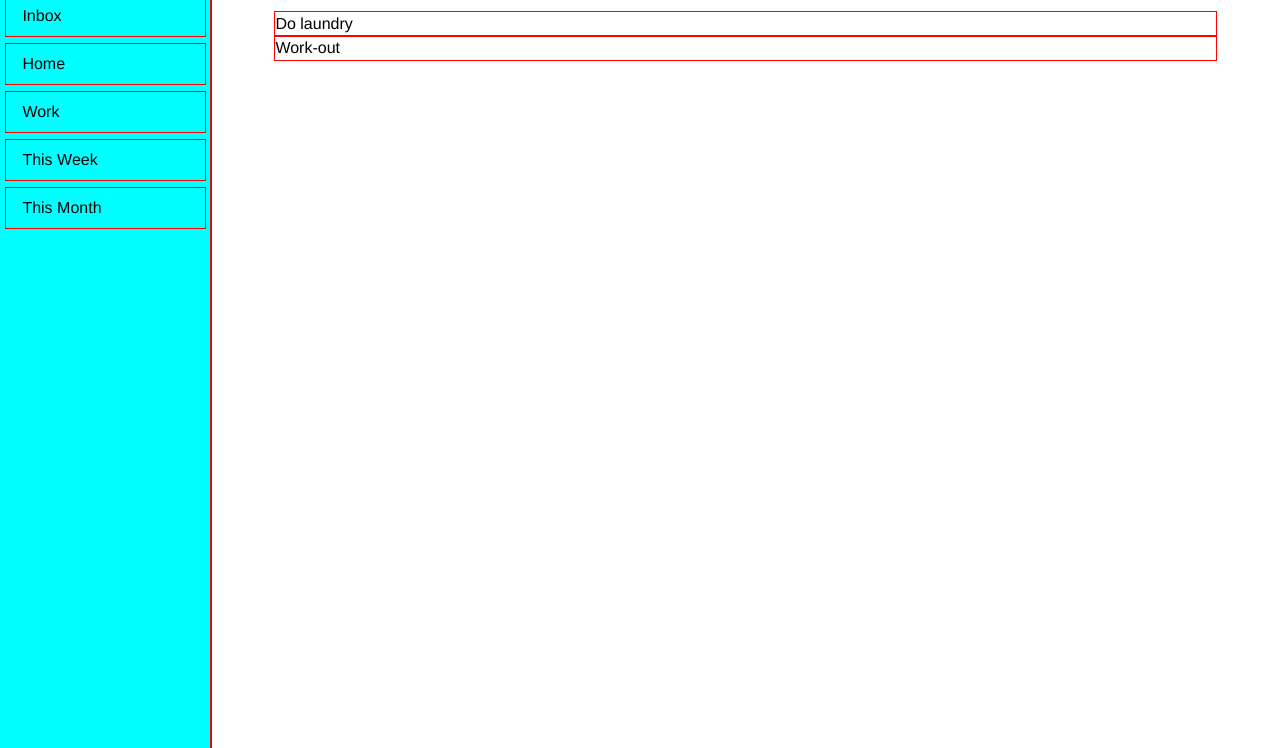
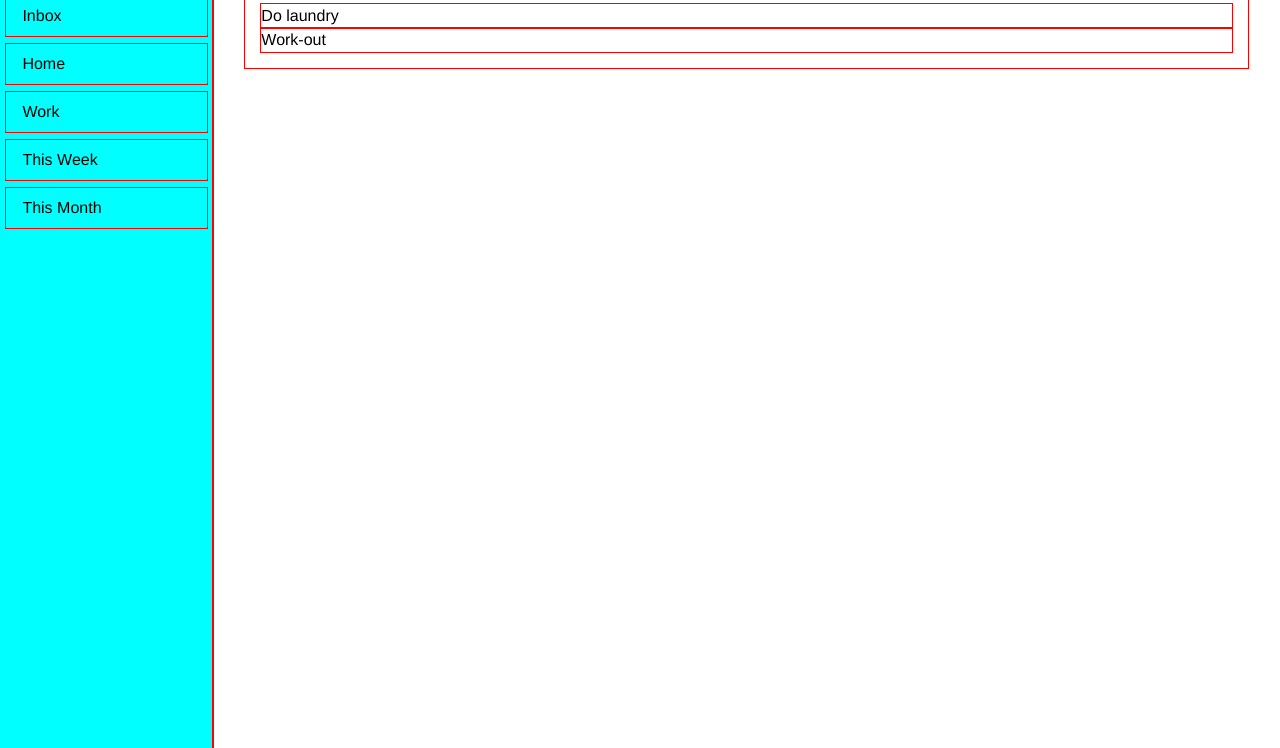
Before and after one commit to kdrbdi/todolist, a website built with webpack: page src/template.html in a window 1280 px wide. Shown: the part 52-800 px from the top of the page. Built offline with nearby package versions, Linux system fonts and the light colour scheme.

Commit message:
Refactor code

```diff
--- a/src/index.js
+++ b/src/index.js
@@ -93,28 +93,47 @@ class Sidebar {
   }
 }
 
+class ProjectView {
+  constructor(project) {
+    this.title = project.title;
+    this.tasks = project.tasks;
+  }
+  displayProject() {
+    const container = document.createElement("div");
+    container.setAttribute("id", "container");
+    const projectTitle = document.createElement("div");
+    projectTitle.textContent = this.title;
+    container.appendChild(projectTitle);
+
+    const todos = new TodosView();
+    const todosDisplay = todos.displayTodosInline(this.tasks);
+    container.appendChild(todosDisplay);
+    document.body.appendChild(container);
+  }
+}
+
 class TodosView {
   constructor() {
-    this.container = document.createElement("div");
-    this.container.setAttribute("id", "container");
+    this.tasksContainer = document.createElement("div");
+    this.tasksContainer.setAttribute("id", "container-tasks");
   }
-  displayTodoInline(todolist) {
+  displayTodosInline(todolist) {
     // If container already exists, clear it.
-    if (document.querySelector("#container")) {
-      document.querySelector("#container").innerHTML = "";
+    if (document.querySelector("#container-tasks")) {
+      document.querySelector("#container-tasks").innerHTML = "";
     }
     todolist.forEach((element) => {
       const task = document.createElement("div");
       const taskTitle = document.createElement("div");
       taskTitle.textContent = element.title;
       task.appendChild(taskTitle);
-      this.container.appendChild(task);
-      document.body.appendChild(this.container);
+      this.tasksContainer.appendChild(task);
     });
+    return this.tasksContainer;
   }
 }
 
-// Sidebar menu
+// Sidebar
 const projects = new ProjectList();
 const inbox = new Project("inbox");
 const home = new Project("home");
@@ -135,11 +154,5 @@ const displaySidebar = (() => {
   document.body.appendChild(sidebar.getSidebar());
 })();
 
-const displayContainer = (() => {})();
-
-const inboxView = new TodosView();
-
-document.addEventListener(
-  "DOMContentLoaded",
-  inboxView.displayTodoInline(inbox.tasks)
-);
+const inboxView = new ProjectView(inbox);
+inboxView.displayProject();
--- a/src/styles.css
+++ b/src/styles.css
@@ -112,5 +112,9 @@ body {
 
 #container {
   width: 100%;
-  padding: 4rem 4rem;
+  padding: 1rem 2rem;
 }
+
+#container-tasks {
+  padding: 1rem;
+}
```
